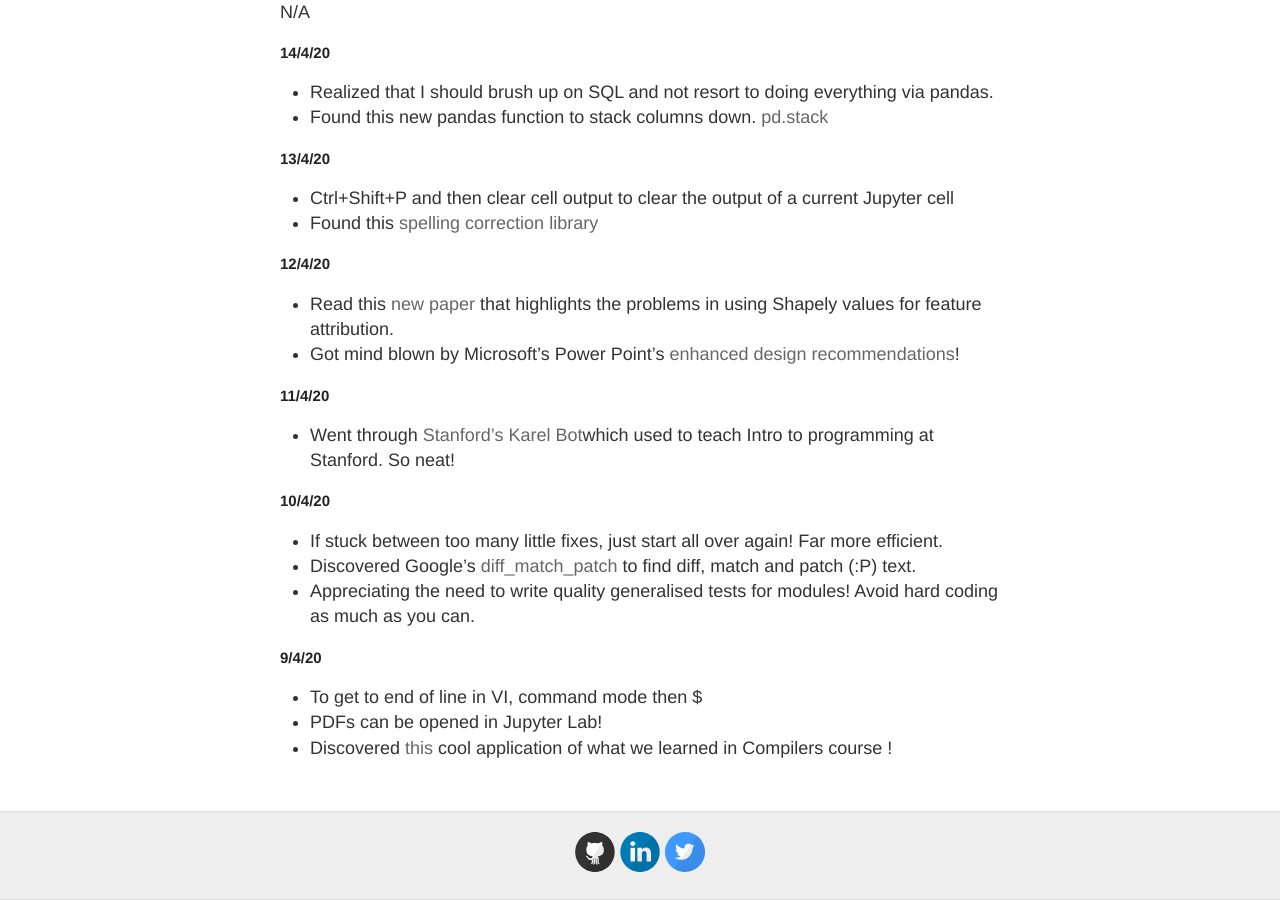
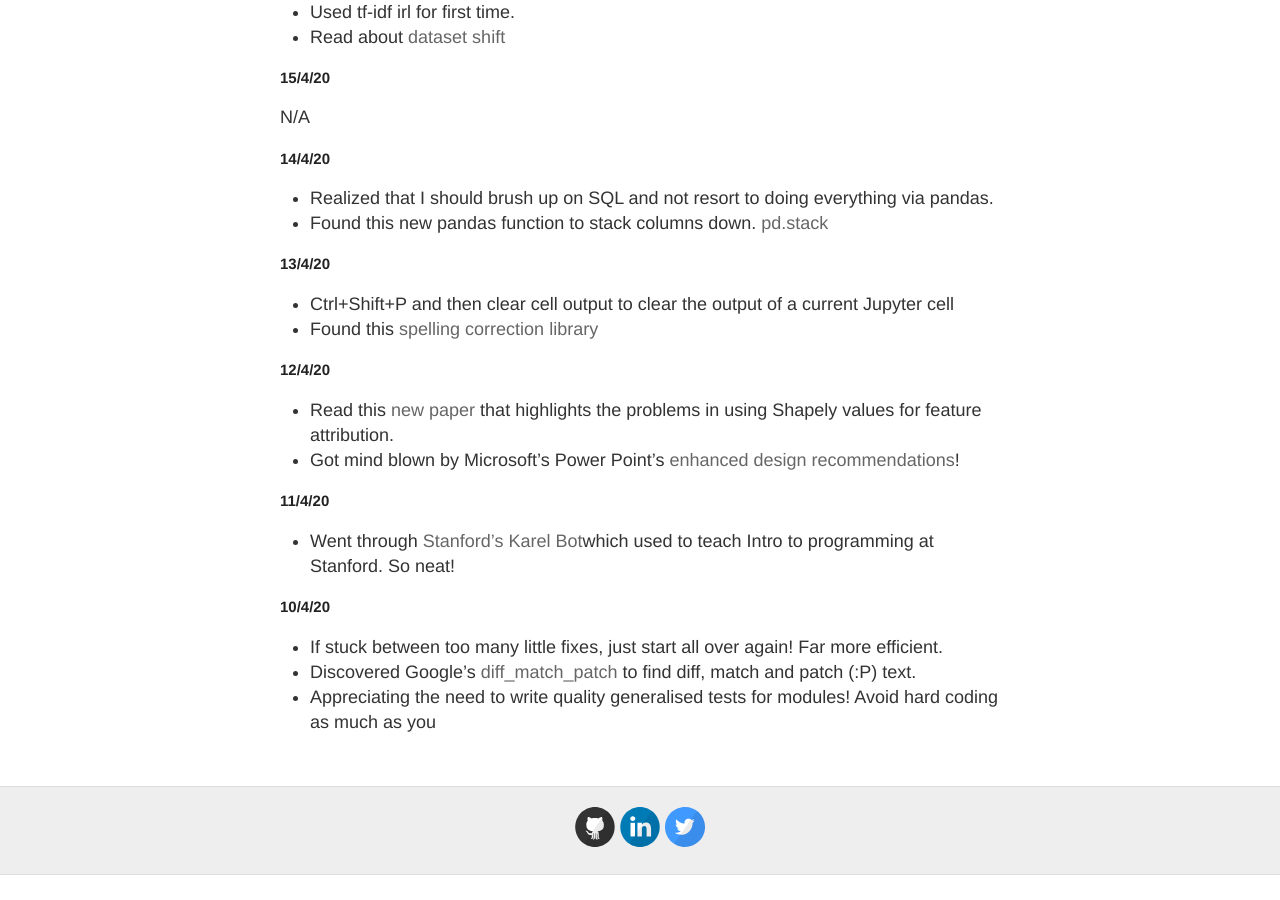
Before and after one commit to adityalahiri/adityalahiri.github.io, a Jekyll site: the page built from TIL.md, in a window 1280 px wide and 900 px high, scrolled down 14541 px. Built offline with Jekyll 4.4.1, drawn with Linux system fonts in a browser that asks for light colours; our own code applies the rules of GitHub Pages for plain Markdown files; after the commit the page ends 15416 px from its top, so only the background shows below that; some of the changed text lies outside the part shown.

Commit message:
Update for 8/9/20

```diff
--- a/TIL.md
+++ b/TIL.md
@@ -646,10 +651,4 @@
 
 * If stuck between too many little fixes, just start all over again! Far more efficient.
 * Discovered Google's [diff_match_patch](https://github.com/google/diff-match-patch) to find diff, match and patch (:P) text.
-* Appreciating the need to write quality generalised tests for modules! Avoid hard coding as much as you can.
-
-## 9/4/20
-
-* To get to end of line in VI, command mode then $
-* PDFs can be opened in Jupyter Lab!
-* Discovered [this](https://explosion.ai/demos/displacy) cool application of what we learned in Compilers course !
+* Appreciating the need to write quality generalised tests for modules! Avoid hard coding as much as you
```
Also changed, not shown: other parts of TIL.md (+5 -0 lines).
